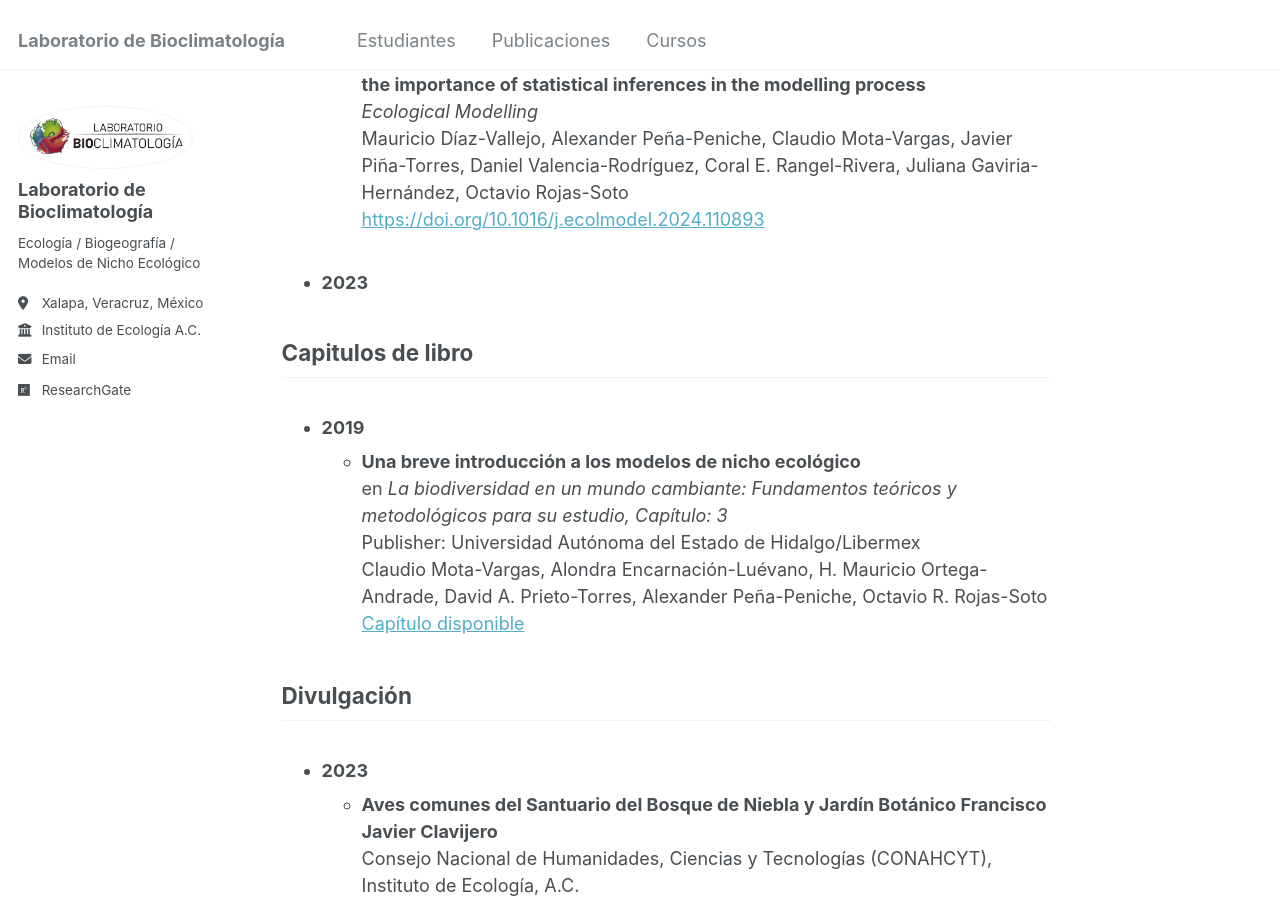
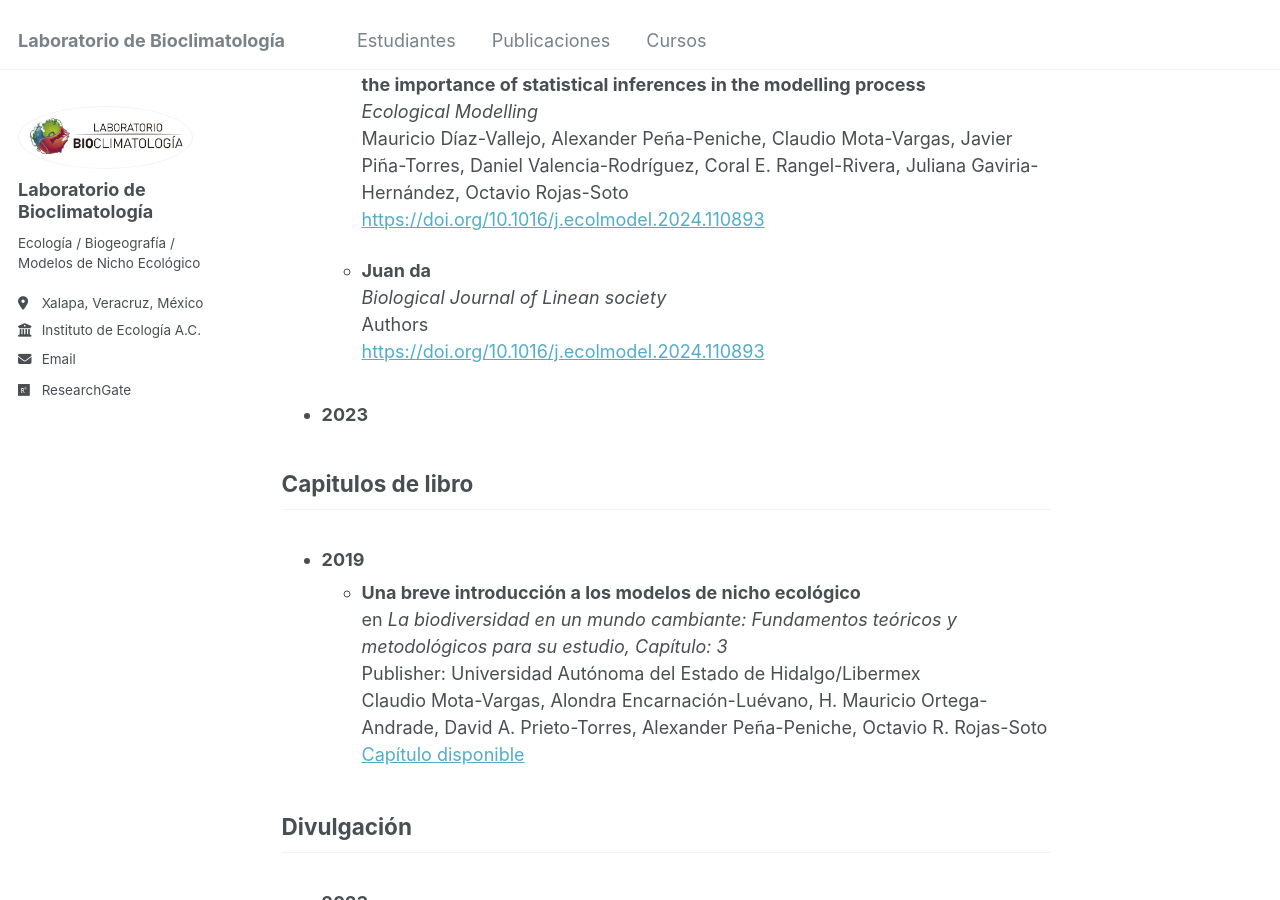
Before and after one commit to Labbioclim/bioclimat, a Jekyll site: the page built from _pages/markdown.md, in a window 1280 px wide and 900 px high, scrolled down 497 px. Built offline with Jekyll 4.4.1, drawn with Linux system fonts in a browser that asks for light colours.

Commit message:
Update markdown.md

```diff
--- a/_pages/markdown.md
+++ b/_pages/markdown.md
@@ -20,6 +20,10 @@ Octavio Rojas-Soto, Juan S. Forero-Rodríguez, Alejandra Galindo-Cruz, Claudio M
 Mauricio Díaz-Vallejo, Alexander Peña-Peniche, Claudio Mota-Vargas, Javier Piña-Torres, Daniel Valencia-Rodríguez, Coral E. Rangel-Rivera, Juliana Gaviria-Hernández, Octavio Rojas-Soto<br>
 [https://doi.org/10.1016/j.ecolmodel.2024.110893](https://doi.org/10.1016/j.ecolmodel.2024.110893)
 
+  * **Juan da**<br>
+*Biological Journal of Linean society*<br>
+Authors<br>
+[https://doi.org/10.1016/j.ecolmodel.2024.110893](https://doi.org/10.1016/j.ecolmodel.2024.110893)
 
 * ### 2023
 
```
